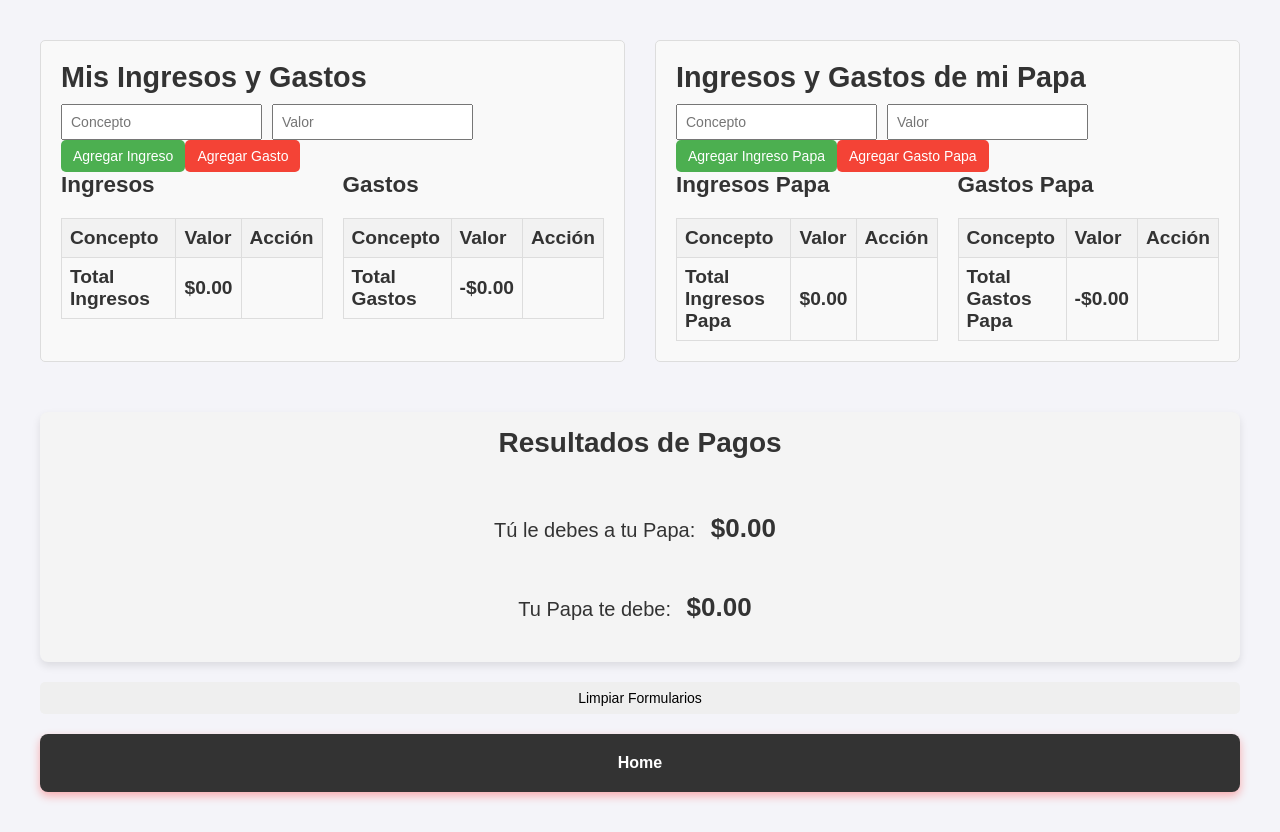
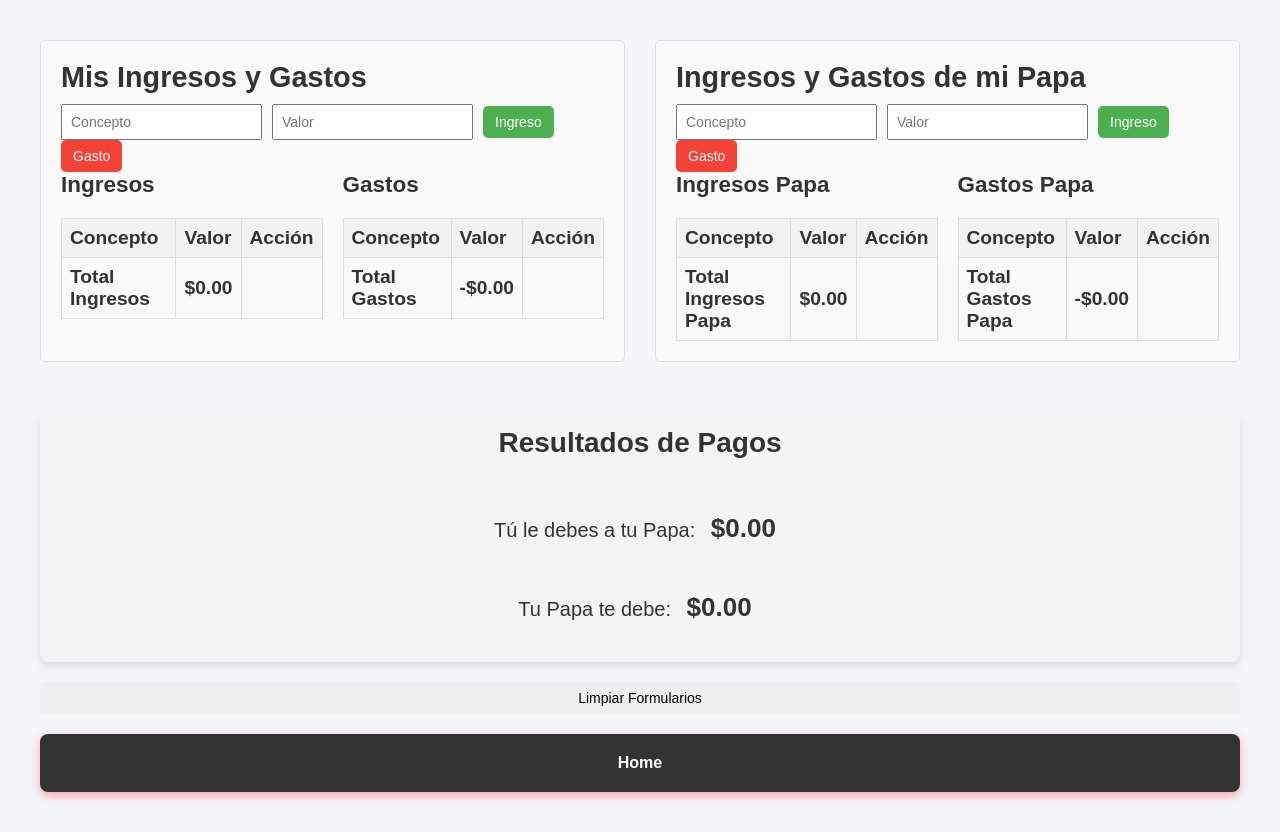
Before and after one commit to Rafa-Pinon/construmat, a React (Vite) app: page /cortes in a window 1280 px wide. Built offline with nearby package versions, Linux system fonts and the light colour scheme.

Commit message:
cambio de agregar ingreso o gasto en la parte superior

```diff
--- a/src/componentes/cortes.jsx
+++ b/src/componentes/cortes.jsx
@@ -38,7 +38,7 @@ function Cortes() {
   // Agregar ingresos y gastos
   const handleAddIncome = () => {
     if (concept && value) {
-      setMyIncomes([...myIncomes, { concept, value: parseFloat(value) }]);
+      setMyIncomes([{ concept, value: parseFloat(value) }, ...myIncomes]);
       setConcept("");
       setValue("");
     }
@@ -46,7 +46,7 @@ function Cortes() {
 
   const handleAddExpense = () => {
     if (concept && value) {
-      setMyExpenses([...myExpenses, { concept, value: parseFloat(value) }]);
+      setMyExpenses([{ concept, value: parseFloat(value) }, ...myExpenses]);
       setConcept("");
       setValue("");
     }
@@ -55,8 +55,8 @@ function Cortes() {
   const handleAddPartnerIncome = () => {
     if (partnerConcept && partnerValue) {
       setPartnerIncomes([
+        { concept: partnerConcept, value: parseFloat(partnerValue) },
         ...partnerIncomes,
-        { concept: partnerConcept, value: parseFloat(partnerValue) },
       ]);
       setPartnerConcept("");
       setPartnerValue("");
@@ -66,8 +66,8 @@ function Cortes() {
   const handleAddPartnerExpense = () => {
     if (partnerConcept && partnerValue) {
       setPartnerExpenses([
+        { concept: partnerConcept, value: parseFloat(partnerValue) },
         ...partnerExpenses,
-        { concept: partnerConcept, value: parseFloat(partnerValue) },
       ]);
       setPartnerConcept("");
       setPartnerValue("");
@@ -148,10 +148,10 @@ function Cortes() {
               className="input"
             />
             <button onClick={handleAddIncome} className="button income">
-              Agregar Ingreso
+              Ingreso
             </button>
             <button onClick={handleAddExpense} className="button expense">
-              Agregar Gasto
+              Gasto
             </button>
           </div>
           <div className="table-row">
@@ -275,13 +275,13 @@ function Cortes() {
               className="input"
             />
             <button onClick={handleAddPartnerIncome} className="button income">
-              Agregar Ingreso Papa
+              Ingreso
             </button>
             <button
               onClick={handleAddPartnerExpense}
               className="button expense"
             >
-              Agregar Gasto Papa
+              Gasto
             </button>
           </div>
           <div className="table-row">
```
